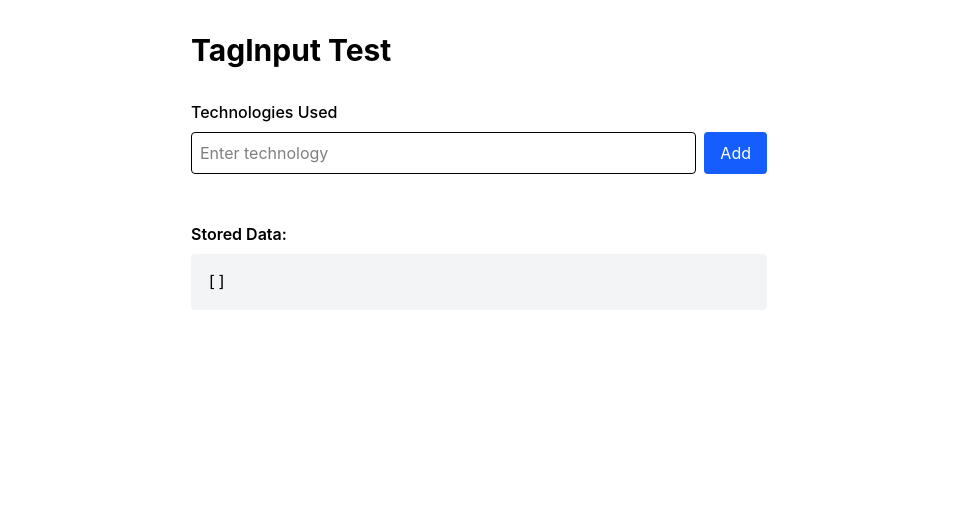
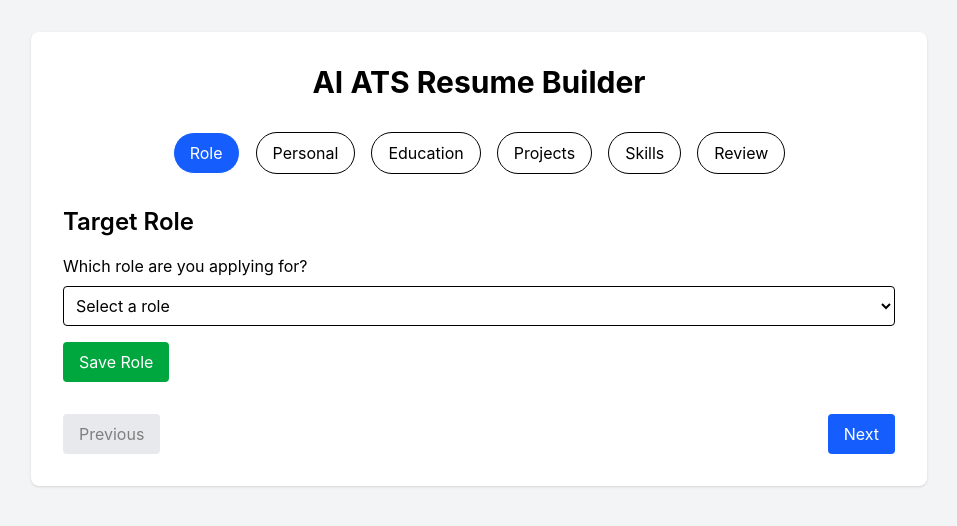
Before and after one commit to s-vinutha/ai-ats-resume-builder, a React (Vite) app: page / in a window 1280 px wide. Shown: the top 526 px of the page, without its empty margins (161-1118 px from the left). Built offline with nearby package versions, Linux system fonts and the light colour scheme.

Commit message:
restore Build reusable TagInput component

```diff
--- a/src/App.tsx
+++ b/src/App.tsx
@@ -1,38 +1,60 @@
 import { useState } from "react";
-import TagInput from "./components/TagInput";
+
+import Stepper from "./components/Stepper";
+
+import RolePage from "./pages/RolePage";
+import PersonalPage from "./pages/PersonalPage";
+import EducationPage from "./pages/EducationPage";
+import ProjectsPage from "./pages/ProjectsPage";
+import SkillsPage from "./pages/SkillsPage";
+import ReviewPage from "./pages/ReviewPage";
 
 function App() {
-  const [technologies, setTechnologies] =
-    useState<string[]>([]);
+  const [currentStep, setCurrentStep] = useState(0);
+
+  const pages = [
+    <RolePage />,
+    <PersonalPage />,
+    <EducationPage />,
+    <ProjectsPage />,
+    <SkillsPage />,
+    <ReviewPage />,
+  ];
 
   return (
-    <div className="min-h-screen p-8">
-      <div className="max-w-xl mx-auto">
-
-        <h1 className="text-3xl font-bold mb-8">
-          TagInput Test
+    <div className="min-h-screen bg-gray-100 p-8">
+      <div className="max-w-4xl mx-auto bg-white rounded-lg shadow p-8">
+        <h1 className="text-3xl font-bold text-center mb-8">
+          AI ATS Resume Builder
         </h1>
 
-        <TagInput
-          label="Technologies Used"
-          tags={technologies}
-          onChange={setTechnologies}
-        />
+        <Stepper currentStep={currentStep} />
 
-        <div className="mt-8">
-          <h2 className="font-semibold mb-2">
-            Stored Data:
-          </h2>
+        <div className="mb-8">{pages[currentStep]}</div>
 
-          <pre className="bg-gray-100 p-4 rounded">
-            {JSON.stringify(
-              technologies,
-              null,
-              2
-            )}
-          </pre>
+        <div className="flex justify-between">
+          <button
+            onClick={() =>
+              setCurrentStep((prev) => Math.max(prev - 1, 0))
+            }
+            disabled={currentStep === 0}
+            className="px-4 py-2 bg-gray-300 rounded disabled:opacity-50"
+          >
+            Previous
+          </button>
+
+          <button
+            onClick={() =>
+              setCurrentStep((prev) =>
+                Math.min(prev + 1, pages.length - 1)
+              )
+            }
+            disabled={currentStep === pages.length - 1}
+            className="px-4 py-2 bg-blue-600 text-white rounded disabled:opacity-50"
+          >
+            Next
+          </button>
         </div>
-
       </div>
     </div>
   );
```
